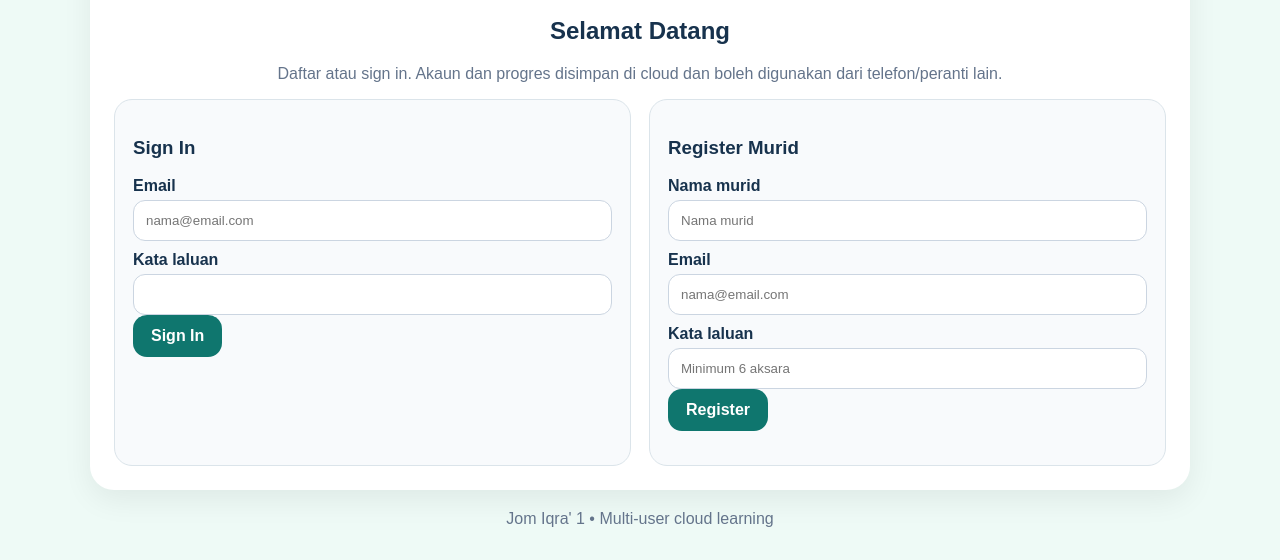
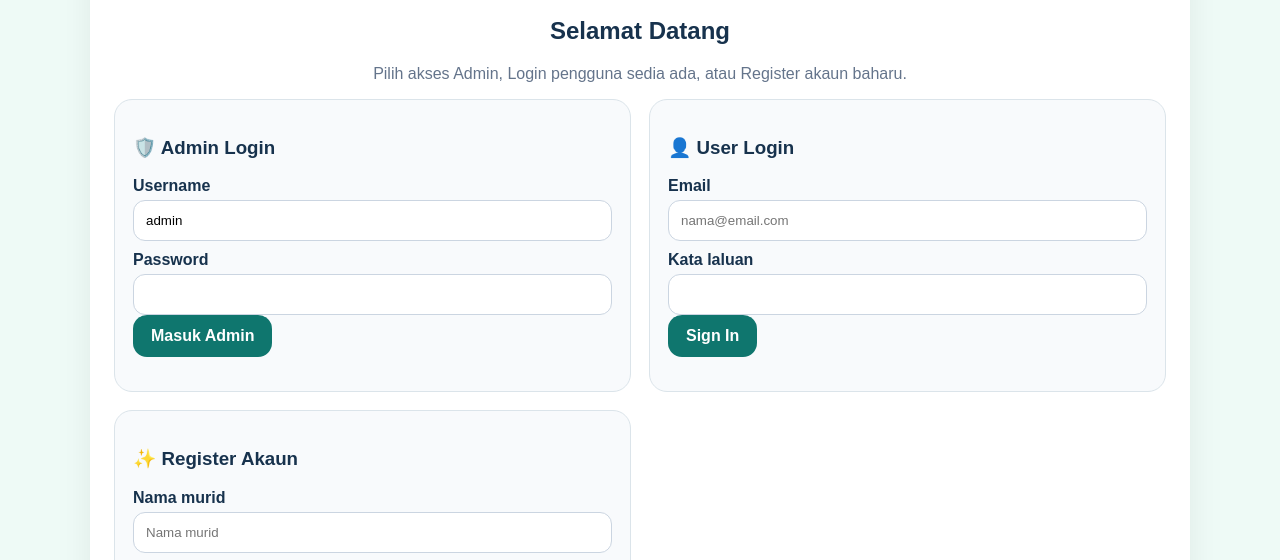
Before and after one commit to almunirah/game, a plain HTML site: page index.html in a window 1280 px wide. Shown: the part 192-752 px from the top of the page. Drawn offline with nearby package versions, Linux system fonts and the light colour scheme.

Commit message:
Add admin, login and register entry flows

```diff
--- a/index.html
+++ b/index.html
@@ -12,26 +12,44 @@
   <main class="app">
     <header class="topbar">
       <div class="brand"><div class="logo">📖</div><div><h1>Jom Iqra' 1</h1><small>Belajar • Dengar • Ikut • Latihan • Ujian</small></div></div>
-      <div id="userBar" class="userbar hidden"><span class="pill">👤 <b id="displayName">Murid</b></span><button id="logoutBtn" class="danger">Sign Out</button></div>
+      <div id="userBar" class="userbar hidden"><span class="pill">👤 <b id="displayName">Pengguna</b></span><button id="logoutBtn" class="danger">Sign Out</button></div>
     </header>
 
     <section id="authView" class="card auth-card">
-      <div class="hero">🌙</div><h2>Selamat Datang</h2><p class="muted">Daftar atau sign in. Akaun dan progres disimpan di cloud dan boleh digunakan dari telefon/peranti lain.</p>
-      <div class="auth-grid">
+      <div class="hero">🌙</div><h2>Selamat Datang</h2>
+      <p class="muted">Pilih akses Admin, Login pengguna sedia ada, atau Register akaun baharu.</p>
+      <div class="auth-grid three">
+        <form id="adminLoginForm" class="panel admin-panel">
+          <h3>🛡️ Admin Login</h3>
+          <label>Username</label><input id="adminUsername" value="admin" required />
+          <label>Password</label><input id="adminPassword" type="password" required />
+          <button class="primary" type="submit">Masuk Admin</button>
+          <p id="adminLoginMsg" class="form-msg"></p>
+        </form>
+
         <form id="loginForm" class="panel">
-          <h3>Sign In</h3>
+          <h3>👤 User Login</h3>
           <label>Email</label><input id="loginEmail" type="email" autocomplete="email" required placeholder="nama@email.com" />
           <label>Kata laluan</label><input id="loginPassword" type="password" autocomplete="current-password" minlength="6" required />
-          <button class="primary" type="submit">Sign In</button><p id="loginMsg" class="form-msg"></p>
+          <button class="primary" type="submit">Sign In</button>
+          <p id="loginMsg" class="form-msg"></p>
         </form>
+
         <form id="registerForm" class="panel">
-          <h3>Register Murid</h3>
+          <h3>✨ Register Akaun</h3>
           <label>Nama murid</label><input id="registerName" required placeholder="Nama murid" />
           <label>Email</label><input id="registerEmail" type="email" autocomplete="email" required placeholder="nama@email.com" />
           <label>Kata laluan</label><input id="registerPassword" type="password" autocomplete="new-password" minlength="6" required placeholder="Minimum 6 aksara" />
-          <button class="primary" type="submit">Register</button><p id="registerMsg" class="form-msg"></p>
+          <button class="primary" type="submit">Register</button>
+          <p id="registerMsg" class="form-msg"></p>
         </form>
       </div>
+    </section>
+
+    <section id="adminView" class="card hidden">
+      <div class="section-head"><div><span class="badge">Admin Dashboard</span><h2>Pengurusan Jom Iqra' 1</h2></div><button id="refreshAdminBtn" class="ghost">↻ Refresh</button></div>
+      <div class="stats"><div class="stat">👥 <b id="adminUsers">0</b><small>Pengguna</small></div><div class="stat">📖 <b id="adminPages">0</b><small>Halaman Selesai</small></div><div class="stat">⭐ <b id="adminStars">0</b><small>Jumlah Bintang</small></div><div class="stat">📈 <b id="adminActive">0</b><small>Aktif Belajar</small></div></div>
+      <div class="table-wrap"><table><thead><tr><th>Nama</th><th>Progress</th><th>Selesai</th><th>Bintang</th><th>Kemaskini</th></tr></thead><tbody id="adminStudentRows"></tbody></table></div>
     </section>
 
     <section id="homeView" class="card hidden">
```
